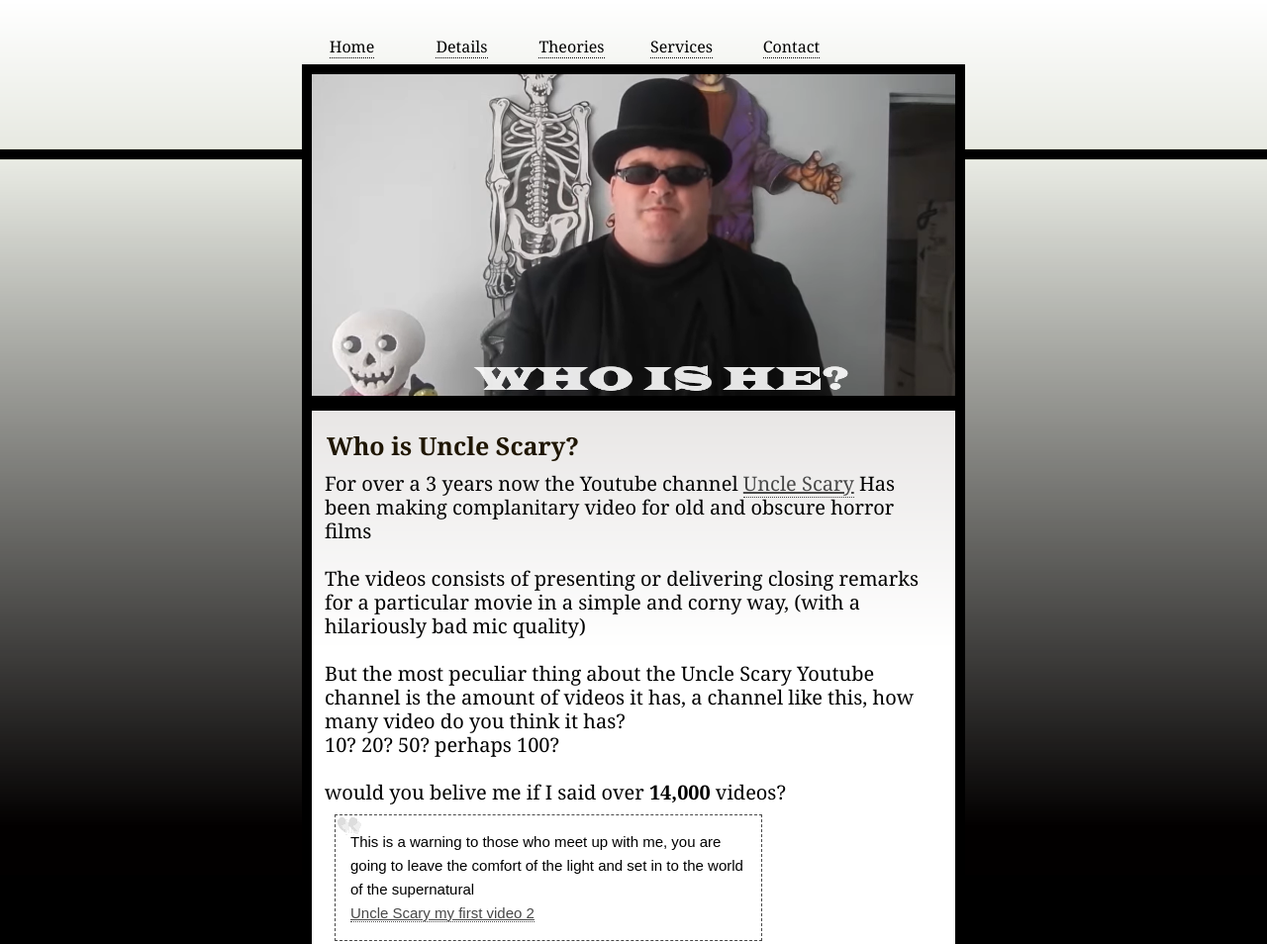
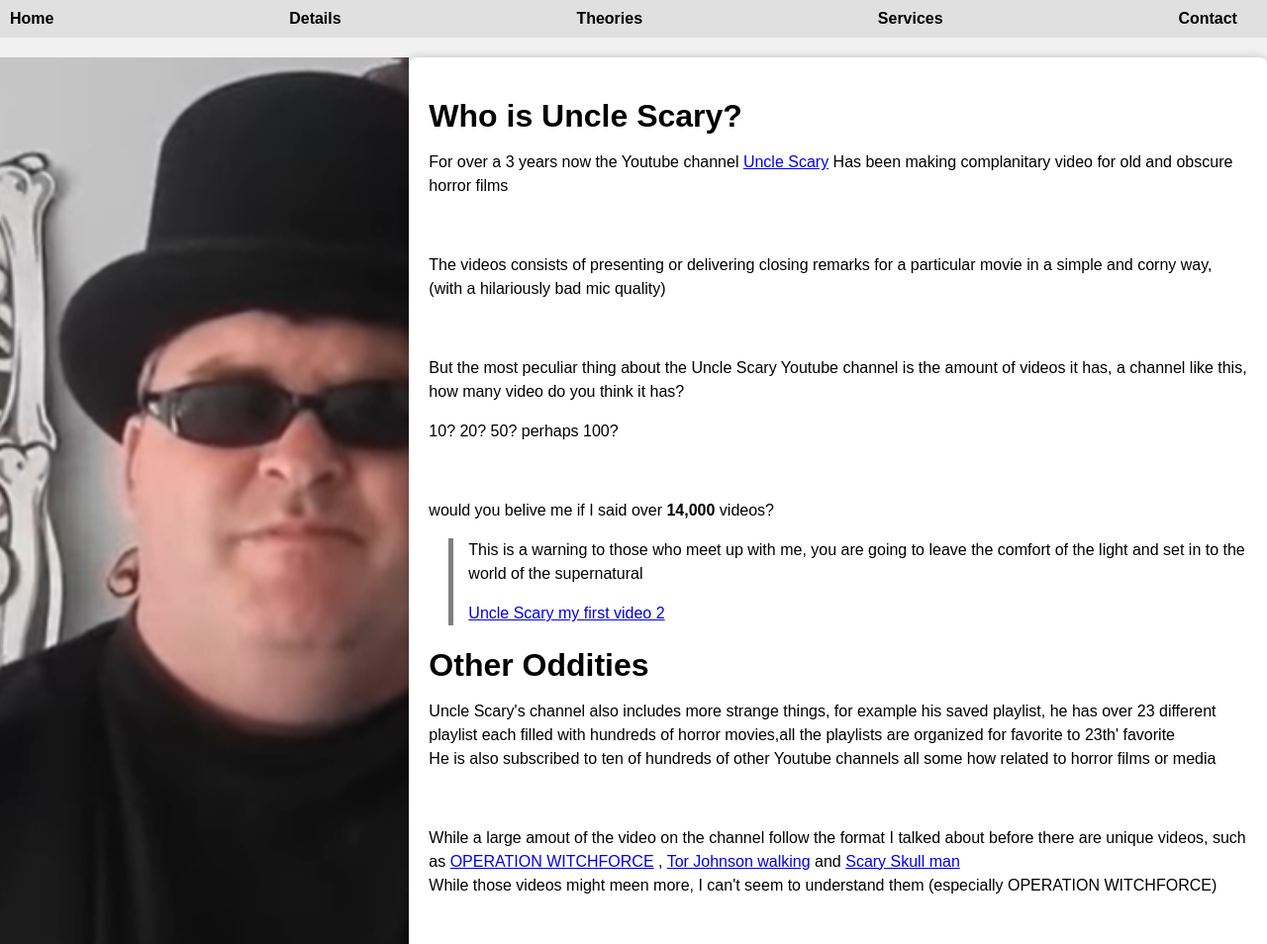
Before and after one commit to TheBusinessYuval/UncoverUncleScary, a plain HTML site: page index.html in a window 1280 px wide. Shown: the top 954 px of the page at 99% size. Drawn offline with Linux system fonts and the light colour scheme.

Commit message:
better css

```diff
--- a/index.html
+++ b/index.html
@@ -1,16 +1,3 @@
-<!--
-Design by Bryant Smith
-http://www.bryantsmith.com
-http://www.aszx.net
-email: template [-at-] bryantsmith [-dot-] com
-Released under Creative Commons Attribution 2.5 Generic.  In other words, do with it what you please; but please leave the link if you'd be so kind :)
-
-Name       : HD Monochrome
-Description: One column, with top naviation.  All divs, validations: XHTML Strict 1.0 & CSS
-Version    : 1.0
-Released   : 20081009
--->
-
 
 <!DOCTYPE html PUBLIC "-//W3C//DTD XHTML 1.0 Strict//EN" "http://www.w3.org/TR/xhtml1/DTD/xhtml1-strict.dtd">
 <html xmlns="http://www.w3.org/1999/xhtml">
@@ -77,9 +64,7 @@ Released   : 20081009
         </div>
 
 
-        <!-- Please leave this in place after all of your content - thanks :) -->
-        <h4><a href="http://www.aszx.net">web development</a> by <a href="http://www.bryantsmith.com">bryant smith</a></h4>
-        <!-- Please leave this in place after all of your content - thanks :) -->
+
       </div>
     </div>
 
--- a/style.css
+++ b/style.css
@@ -1,193 +1,85 @@
-/* A Free Design by Bryant Smith (bryantsmith.com) */
-
-
-
+/* General Styling */
 body {
-	margin: 0;
-	padding: 0;
-	text-align: left;
-	font-family:"Adobe Garamond Pro Bold", Georgia, "Times New Roman", Times, serif;
-	font-size: 13px;
-	color: #000000;
-	background: #000000 url(background.png);
-	background-repeat:repeat-x;
-}
-*
-{
-  margin: 0 auto 0 auto;
- text-align:left;}
-
-#page
-{
-  display: block;
-  height:auto;
-  position: relative;
-  overflow: hidden;
-  width: 670px;
+  margin: 0;
+  padding: 0;
+  font-family: Arial, sans-serif;
+  background-color: #f1f1f1;
 }
 
-.topNaviagationLink
-{
-text-align:center;
-position:relative;
-margin-top:30px;
-font-size:16px;
-margin-left:-10px;
-width:121px;
-height: 35px;
-line-height: 35px;
-float:left;
-color:#000000;
-font-family:"Adobe Garamond Pro Bold", Georgia, "Times New Roman", Times, serif;
+/* Header Styling */
+#page {
+  display: flex;
+  justify-content: space-between;
+  align-items: center;
+  background-color: #e0e0e0;
+  padding: 10px;
 }
 
-
-.topNaviagationLink a
-{
-text-decoration:none;
-color:#000000;
-margin-bottom:0px;
+.topNaviagationLink {
+  margin-right: 20px;
 }
 
-.topNaviagationLink a:hover
-{
-text-align:center;
-color:#FFFFFF;
-display: block;
-width:121px;
-height: 35px;
-line-height: 35px;
-background-image:url(tab.png);
-border-bottom:none;
+.topNaviagationLink a {
+  text-decoration: none;
+  color: black;
+  font-weight: bold;
 }
 
-#mainPicture
-{
-clear:both;
-width:670px;
-height:345px;
-background-color:#000000;
+.topNaviagationLink a:hover {
+  color: #808080;
 }
 
-#mainPicture .picture
-{
-position:relative;
-width:650px;
-height:325px;
-top:10px;
-margin-left:10px;
-background-image:url(mainimage.png);
-background-size: cover;
+/* Main Content Styling */
+#mainPicture {
+  display: flex;
+  margin-top: 20px;
 }
 
-#headerTitle
-{
-position:relative;
-top:14px;
-left:22px;
-font-size:40px;
-color:#000000;
-font-family:"Adobe Garamond Pro Bold", Georgia, "Times New Roman", Times, serif;
+.picture {
+  flex: 1;
+  background-image: url("mainimage.png"); /* Replace with background image  */
+  background-size: cover;
+  background-position: center;
+  height: 1200px;
 }
 
-#headerSubtext
-{
-position:relative;
-top:12px;
-left:22px;
-font-size:30px;
-color:#484848;
-font-family:"Adobe Garamond Pro Bold", Georgia, "Times New Roman", Times, serif;
+.contentBox {
+  flex: 2;
+  padding: 20px;
+  background-color: white;
+  border-radius: 7px;
+  box-shadow: 0 0 10px rgba(0, 0, 0, 0.2);
 }
 
-.contentBox
-{
-margin-top:10px;
-width:670px;
-height:auto;
-background-color:#000000;
+h1 {
+  margin-bottom: 15px;
 }
 
-.contentBox .innerBox
-{
-position:relative;
-
-width:650px;
-height:auto;
-top:10px;
-margin-left:10px;
-background-image:url(contentBack.png);
-background-color:#FFFFFF;
-background-repeat:repeat-x;
+.contentText {
+  line-height: 1.5;
 }
 
-h1
-{
-font-size:25px;
-margin-bottom:10px;
-padding-top:18px;
-margin-left:15px;
-margin-top:15px;
-color:#1F1603;
+blockquote {
+  margin: 10px 0 20px 20px;
+  border-left: 5px solid #808080;
+  padding-left: 15px;
 }
 
-.contentText
-{
-font-size:20px;
-line-height:24px;
-margin-left:13px;
-margin-right:13px;
+/* Footer Styling */
+.innerBox {
+  padding-bottom: 30px;
 }
 
 h4 {
-text-align:center;
-padding-top:30px;
-font-size:9px;
-font-family:Arial, Helvetica, sans-serif;
-color:#000000;
-margin:0px;
+  text-align: center;
+  margin-top: 20px;
+  color: gray;
 }
 
-h4
-{
-text-decoration:none;
-font-size:20px;
+a[href^="http://"] {
+  color: #808080;
 }
 
-a
-{
-color:#484848;
-border-bottom:dotted 1px;
+a[href^="http://"]:hover {
+  color: #000;
 }
-
-a:hover
-{
-color:#000000;
-text-decoration:none;
-border-bottom:dotted 2px;
-}
-a:visited
-{
-color:#000000;
-
-}
-
-
-blockquote {
-	font-size:15px;
-	text-align:justify;
-	width:400px;
-	color:#000000;
-	padding:15px;
-	margin:10px;
-	font-family:Arial, Helvetica, sans-serif;
-	background-image:url(blockquote.png);
-	background-repeat:no-repeat;
-	border:dashed 1px;
-	border-color:#484848;
-}
-
-html, body {
-text-align: center;
-}
-p {text-align: left;}
--- a/style2.css
+++ /dev/null
@@ -1,187 +0,0 @@
-/*
-Design by Bryant Smith
-http://www.bryantsmith.com
-Free use with link
-*/
-
-body {
-	margin: 0;
-	padding: 0;
-	text-align: left;
-	font-family:"Adobe Garamond Pro Bold", Georgia, "Times New Roman", Times, serif;
-	font-size: 13px;
-	color: #000000;
-	background: #000000 url(background.png);
-	background-repeat:repeat-x;
-}
-*
-{
-  margin: 0 auto 0 auto;
- text-align:left;}
-
-#page
-{
-  display: block;
-  height:auto;
-  position: relative;
-  overflow: hidden;
-  width: 670px;
-}
-
-.topNaviagationLink
-{
-text-align:center;
-position:relative;
-margin-top:30px;
-font-size:16px;
-margin-left:-10px;
-width:121px;
-height: 35px;
-line-height: 35px;
-float:left;
-color:#000000;
-font-family:"Adobe Garamond Pro Bold", Georgia, "Times New Roman", Times, serif;
-}
-
-
-.topNaviagationLink a
-{
-text-decoration:none;
-color:#000000;
-margin-bottom:0px;
-border-bottom:dashed 1px;
-}
-
-.topNaviagationLink a:hover
-{
-color:#000000;
-display: block;
-width:121px;
-height: 35px;
-line-height: 35px;
-background-image:url(tab.png);
-
-}
-
-#mainPicture
-{
-clear:both;
-width:670px;
-height:345px;
-background-color:#FFFFFF;
-}
-
-#mainPicture .picture
-{
-position:relative;
-width:650px;
-height:325px;
-top:10px;
-background-image:url(mainImage.jpg);
-background-repeat:no-repeat;
-}
-
-#headerTitle
-{
-position:relative;
-top:14px;
-left:22px;
-font-size:27px;
-color:#000000;
-font-family:"Adobe Garamond Pro Bold", Georgia, "Times New Roman", Times, serif;
-}
-
-#headerSubtext
-{
-position:relative;
-top:12px;
-left:22px;
-font-size:14px;
-color:#484848;
-font-family:"Adobe Garamond Pro Bold", Georgia, "Times New Roman", Times, serif;
-}
-
-.contentBox
-{
-position:relative;
-width:670px;
-height:auto;
-background-color:#FFFFFF;
-height:auto;
-}
-
-.contentBox .innerBox
-{
-position:relative;
-width:650px;
-height:auto;
-top:10px;
-background-image:url(contentBack.png);
-background-color:#FFFFFF;
-background-repeat:repeat-x;
-}
-
-h1
-{
-font-size:25px;
-margin-bottom:10px;
-padding-top:18px;
-margin-left:15px;
-margin-top:15px;
-color:#1F1603;
-}
-
-.contentText
-{
-font-size:13px;
-line-height :24px;
-margin-left:13px;
-margin-right:13px;
-}
-
-#footer {
-text-align:center;
-padding-top:30px;
-font-size:9px;
-font-family:Arial, Helvetica, sans-serif;
-color:#000000;
-margin:0px;
-}
-
-#footer a
-{
-text-decoration:none;
-font-size:9px;
-}
-
-a
-{
-color:#000000;
-text-decoration:none;
-}
-
-a:hover
-{
-color:#000000;
-text-decoration:none;
-border-bottom:dotted 2px;
-}
-a:visited
-{
-color:#000000;
-}
-
-
-blockquote {
-	font-size:12px;
-	text-align:justify;
-	width:400px;
-	color:#000000;
-	padding:15px;
-	margin:10px;
-	font-family:Arial, Helvetica, sans-serif;
-	background-image:url(blockquote.png);
-	background-repeat:no-repeat;
-	border:dashed 1px;
-	border-color:#484848;
-}
```
Also changed, not shown: background.png (deleted), blockquote.png (deleted), contentBack.png (deleted), mainImage.jpg (deleted), screenshot.jpg (deleted), screenshot150.jpg (deleted), screenshot350.jpg (deleted).
